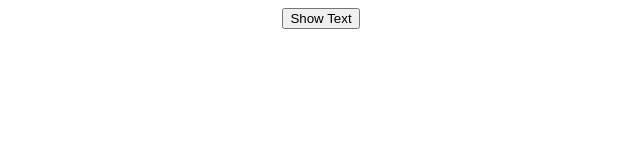
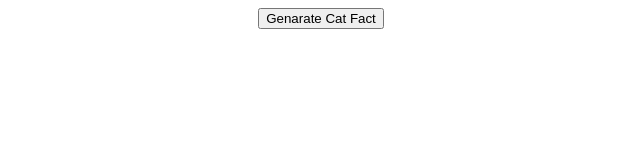
Before and after one commit to mishalkk/learn_react, a React (Create React App) app: page / in a window 1280 px wide. Shown: the top 160 px of the page, without its empty margins (319-959 px from the left). Built offline with nearby package versions, Linux system fonts and the light colour scheme.

Commit message:
module 7

```diff
--- a/src/App.js
+++ b/src/App.js
@@ -1,14 +1,11 @@
 import './App.css';
-import { useState } from 'react';
-import { Text } from './Text';
 
 function App() {
-  const [showText, setShowText] = useState(false);
 
   return (
     <div className="App">
-      <button onClick={() => {setShowText(!showText)}}>Show Text</button>
-      {showText && <Text />}
+      <button >Genarate Cat Fact</button>
+      <p></p>
     </div>
   );
 }
```
